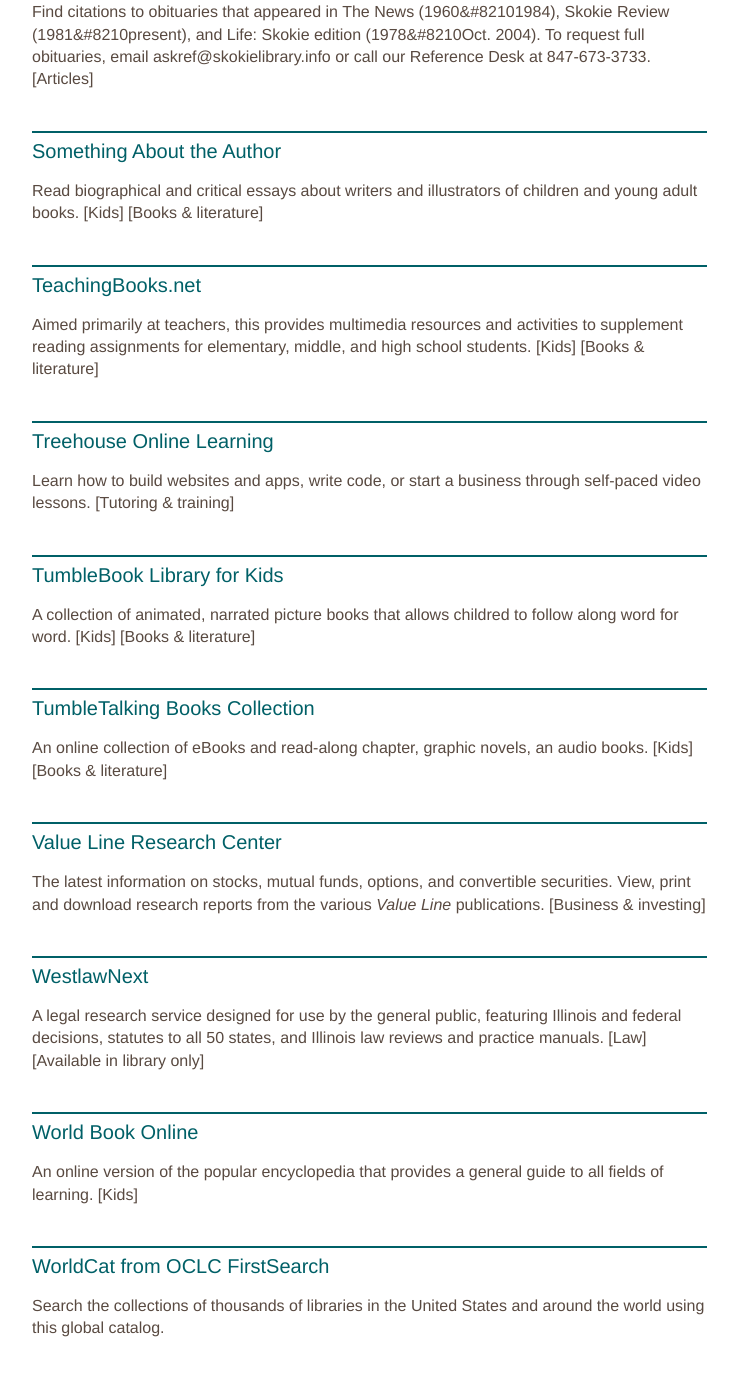
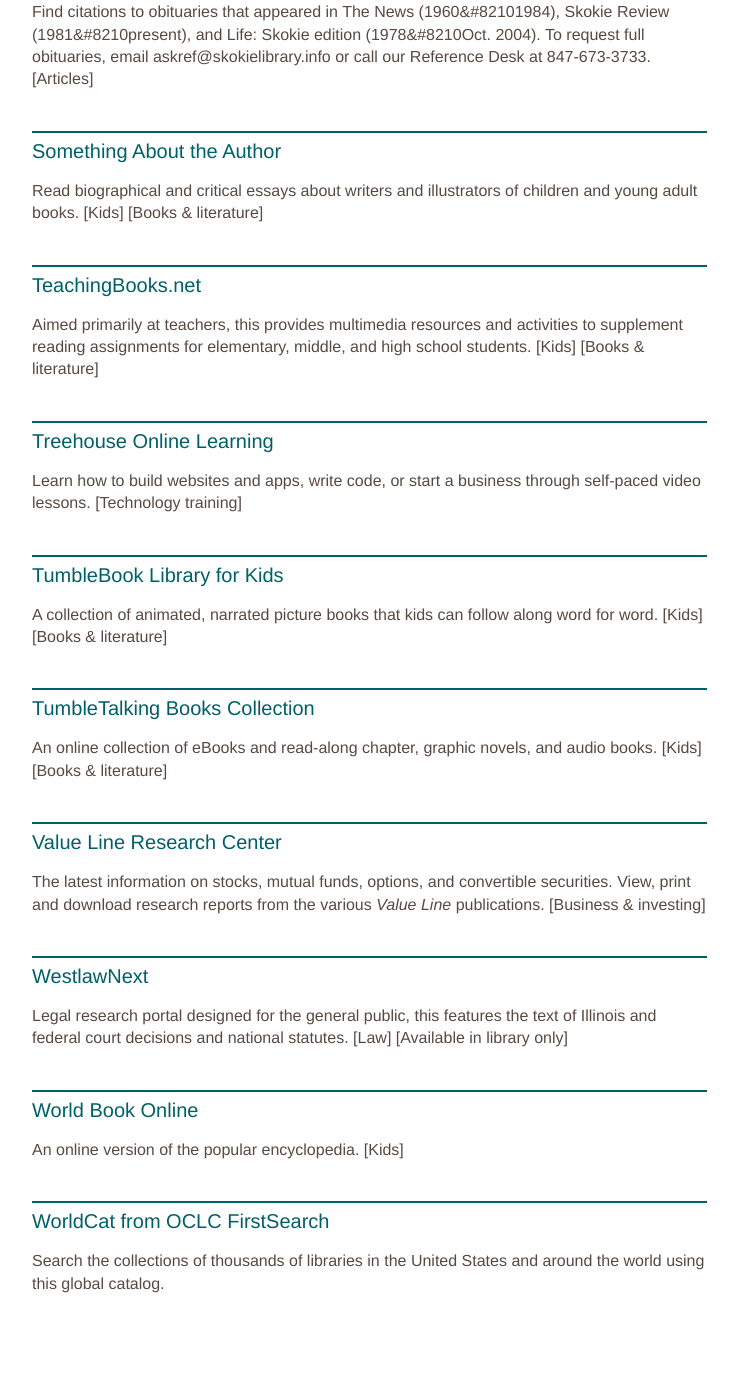
Before and after one commit to skokielibrary/spl-content, a Jekyll site: the page built from _content/bruce/resources--research-topic.markdown, in a window 1280 px wide and 1400 px high, scrolled down 7447 px. Shown: the top 1376 px of the window, without its empty margins (126-864 px from the left). Built offline with Jekyll 4.4.1, drawn with Linux system fonts in a browser that asks for light colours; after the commit the page ends 8802 px from its top, so only the background shows below that.

Commit message:
Updated resources--research-topic.markdown

```diff
--- a/_content/bruce/resources--research-topic.markdown
+++ b/_content/bruce/resources--research-topic.markdown
@@ -225,15 +225,15 @@ Aimed primarily at teachers, this provides multimedia resources and activities t
 
 ##Treehouse Online Learning
 Learn how to build websites and apps, write code, or start a business through self-paced video lessons.
-[Tutoring & training]
+[Technology training]
 
 ##TumbleBook Library for Kids
-A collection of animated, narrated picture books that allows childred to follow along word for word.
+A collection of animated, narrated picture books that kids can follow along word for word.
 [Kids]
 [Books & literature]
 
 ##TumbleTalking Books Collection
-An online collection of eBooks and read-along chapter, graphic novels, an audio books.
+An online collection of eBooks and read-along chapter, graphic novels, and audio books.
 [Kids]
 [Books & literature]
 
@@ -242,12 +242,12 @@ The latest information on stocks, mutual funds, options, and convertible securit
 [Business & investing]
 
 ##WestlawNext
-A legal research service designed for use by the general public, featuring Illinois and federal decisions, statutes to all 50 states, and Illinois law reviews and practice manuals.
+Legal research portal designed for the general public, this features the text of Illinois and federal court decisions and national statutes.
 [Law]
 [Available in library only]
 
 ##World Book Online
-An online version of the popular encyclopedia that provides a general guide to all fields of learning.
+An online version of the popular encyclopedia.
 [Kids]
 
 ##WorldCat from OCLC FirstSearch
```
